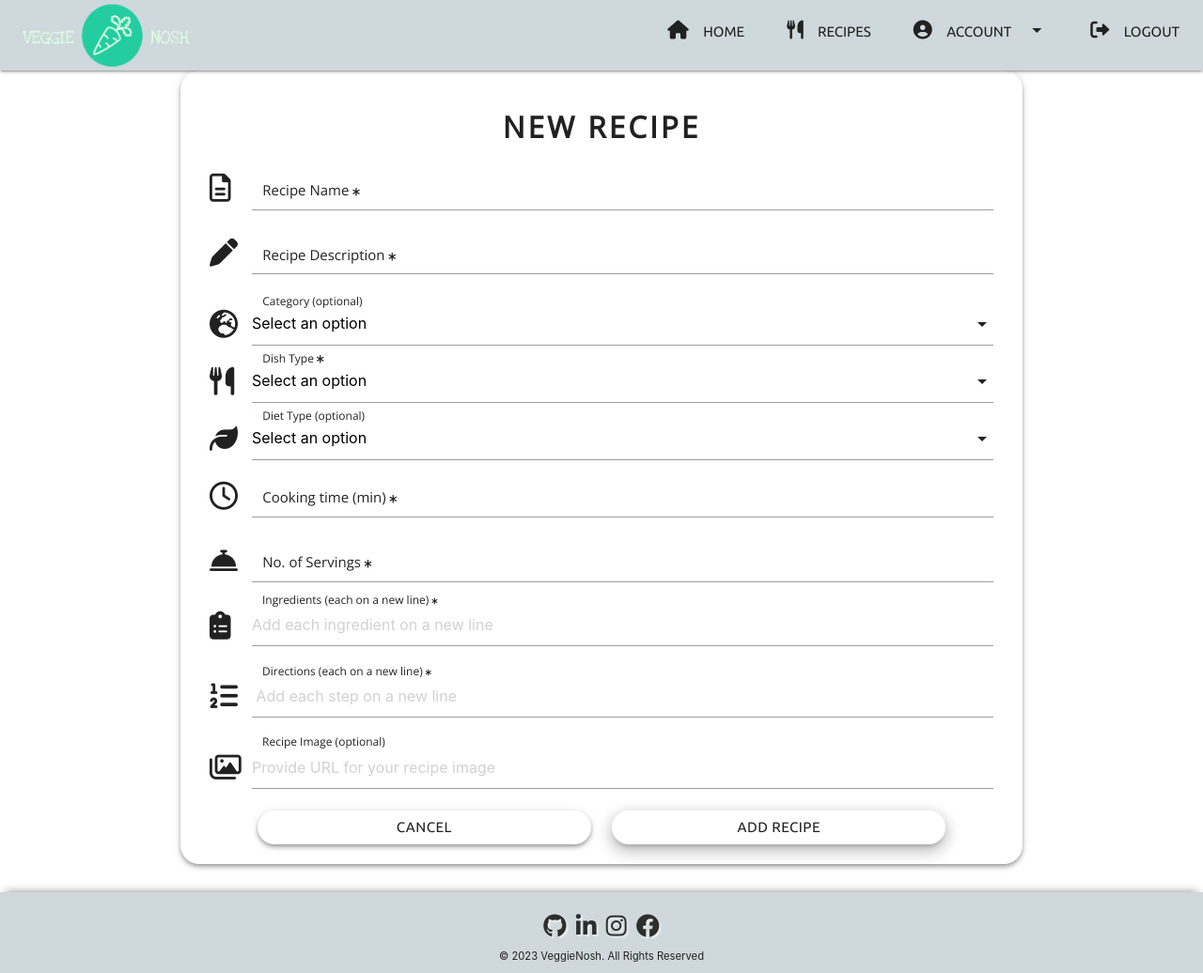
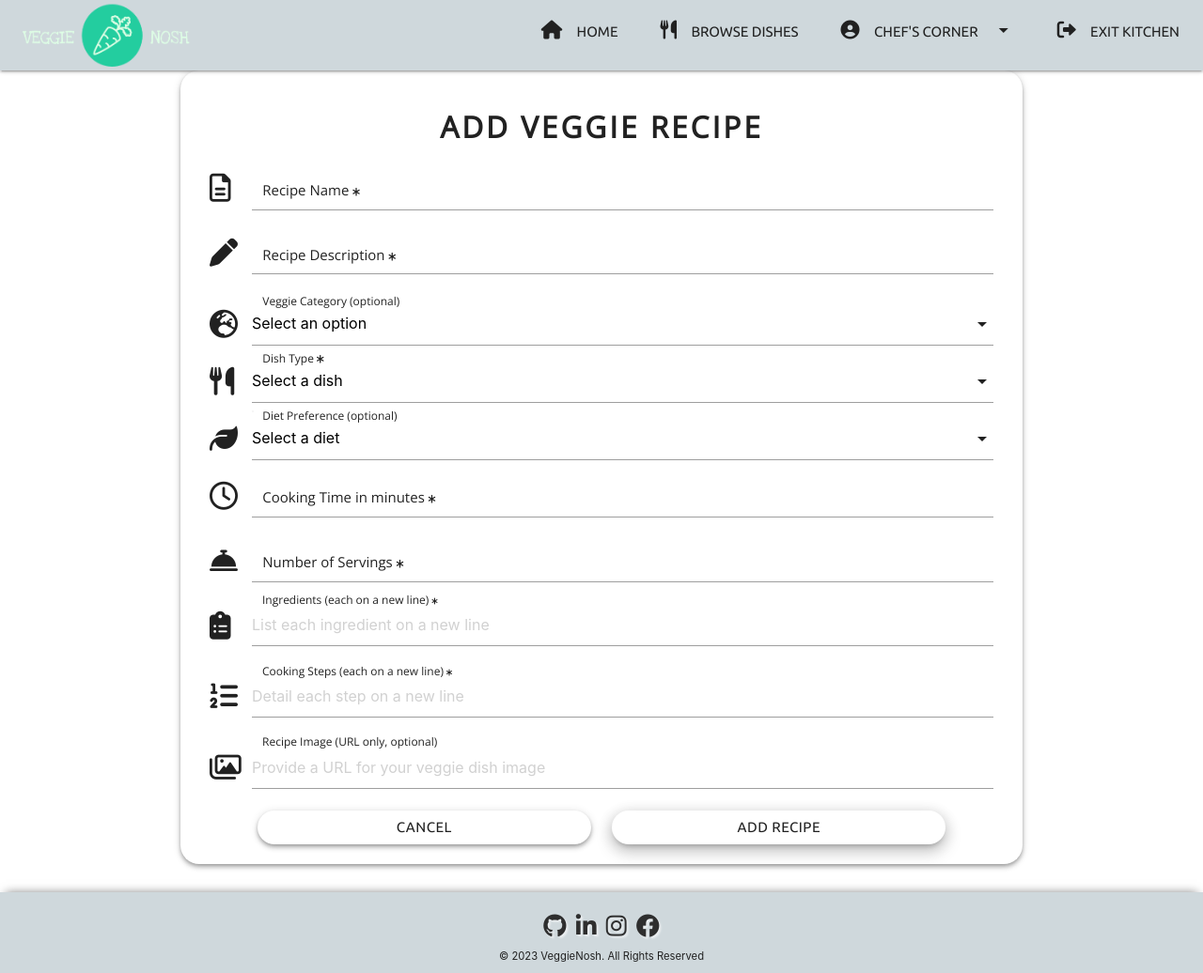
Before and after one commit to irebernardidev/VeggieNosh-MP3, a Flask app: page /add_recipe in a window 1280 px wide. Shown: the whole page at 94% size. Run offline with Flask 3, Linux system fonts and the light colour scheme; the visitor is signed in with stand-in values (Sample User, id 1); data that the repository does not hold is empty; some libraries are stand-ins or nearby versions.

Commit message:
Integrate avatars from ui-avatars.com, address null value issue in category/diet by setting to 'None', and refine string content across pages for better alignment with app theme.

```diff
--- a/veggienosh/routes.py
+++ b/veggienosh/routes.py
@@ -119,7 +119,7 @@ def insert_recipe():
             {"_id": ObjectId(author)},
             {"$push": {"user_recipes": insert_recipe_intoDB.inserted_id}}
         )
-        return redirect(url_for("home", recipe_id=insert_recipe_intoDB.inserted_id))
+        return redirect(url_for("single_recipe_info", recipe_id=insert_recipe_intoDB.inserted_id))
 
 # Edit Recipe Route
 @app.route("/edit_recipe/<recipe_id>")
--- a/veggienosh/static/css/style.css
+++ b/veggienosh/static/css/style.css
@@ -73,6 +73,10 @@ main {
 
 .margin-bottom-small{
     margin-bottom: 1rem;
+    }
+
+.margin-bottom-large{
+    margin-bottom: 2rem;
     }
 
 .container-95 {
@@ -370,9 +374,10 @@ nav ul a {
 }
 
 /* Account Settings*/
-.user-img{
+.user-avatar{
     width:250px;
     height:250px;
+    border-radius: 60px;
     }
 
 /* === BUTTON STYLES === */
@@ -434,9 +439,7 @@ nav ul a {
     background-color: var(--lighgreen);
     }
 
-    .buttons-change{
-        margin-bottom: 2rem;
-        }
+
         .button-coral{
         background-color: var(--coral);
         text-shadow: 1px 1px 1px var(--lightblack);
@@ -457,6 +460,10 @@ nav ul a {
     .btn-golden:focus{
     background-color: var(--yellow);
     }
+
+    .btn-change{
+        font-size: 11px;
+        }
 
     /*Errors*/
     .error-heading{
@@ -497,6 +504,9 @@ nav ul a {
     .unordered-list{
         text-align: left;
     }
+    .btn-change{
+        font-size: 14px;
+        }
 }
 
 /* Tablet size only */
--- a/veggienosh/templates/add_recipe.html
+++ b/veggienosh/templates/add_recipe.html
@@ -1,11 +1,11 @@
 {% extends 'base.html' %}
 
 {% block content %}
-<!-- Main Container for New Recipe -->
+<!-- Start of Main Section for VeggieNosh New Recipe -->
 <section class="container margin-top-large container-addrecipe z-depth-2">
-    <h1 class="uppercase center-align secondary-heading">New Recipe</h1>
+    <h1 class="uppercase center-align secondary-heading">Add Veggie Recipe</h1>
 
-    <!-- Form Start -->
+    <!-- Start of Veggie Recipe Form -->
     <form class="add-edit-form" autocomplete="off" method="POST" action="{{ url_for('insert_recipe') }}">
         {{ form.hidden_tag() }}
 
@@ -20,26 +20,26 @@
         <div class="input-field col s12">
             <i class="fas fa-pen prefix"></i>
             {{ form.recipe_description(id="recipe_description", class="validate materialize-textarea", minlength="20", maxlength="300") }}
-            <label for="recipe_description">Recipe Description  <i class="fas fa-asterisk asterisk"></i></label>
+            <label for="recipe_description">Recipe Description <i class="fas fa-asterisk asterisk"></i></label>
         </div>
 
-        <!-- Category Type Selection -->
+        <!-- Veggie Category Selection -->
         <div class="input-field col s12 m6 l4">
             <i class="fas fa-globe-europe prefix"></i>
             <select id="category_type" name="category_type">
-                <option value="null" selected>Select an option</option>
+                <option value="None" selected>Select an option</option>
                 {% for category in category_types %}
                     <option value="{{category.category_type}}">{{category.category_type}}</option>
                 {% endfor %}
             </select>
-            <label for="category_type">Category (optional)</label>
+            <label for="category_type">Veggie Category (optional)</label>
         </div>
 
         <!-- Dish Type Selection -->
         <div class="input-field col s12 m4">
             <i class="fas fa-utensils prefix"></i>
             <select id="dish_type" name="dish_type" class="validate" required>
-                <option value="null" selected>Select an option</option>
+                <option value="" disabled selected>Select a dish</option>
                 {% for dish in dish_types %}
                     <option value="{{dish.dish_type}}">{{dish.dish_type}}</option>
                 {% endfor %}
@@ -47,54 +47,54 @@
             <label for="dish_type">Dish Type <i class="fas fa-asterisk asterisk"></i></label>
         </div>
 
-        <!-- Diet Type Selection -->
+        <!-- Diet Preference Selection -->
         <div class="input-field col s12 m6 l4">
             <i class="fas fa-leaf prefix"></i>
             <select id="diet_type" name="diet_type">
-                <option value="None" selected>Select an option</option>
+                <option value="None" selected>Select a diet</option>
                 {% for diet in diet_types %}
                     <option value="{{diet.diet_type}}">{{diet.diet_type}}</option>
                 {% endfor %}
             </select>
-            <label for="diet_type">Diet Type (optional)</label>
+            <label for="diet_type">Diet Preference (optional)</label>
         </div>
 
         <!-- Cooking Time Input -->
         <div class="input-field col s12 m6">
             <i class="far fa-clock prefix"></i>
-            {{ form.cooking_time(type="number", class="validate", id="cooking_time")  }}
-            <label for="cooking_time">Cooking time (min)  <i class="fas fa-asterisk asterisk"></i></label>
+            {{ form.cooking_time(type="number", class="validate", id="cooking_time") }}
+            <label for="cooking_time">Cooking Time in minutes <i class="fas fa-asterisk asterisk"></i></label>
         </div>
 
         <!-- Servings Input -->
         <div class="input-field col s12 m6">
             <i class="fas fa-concierge-bell prefix"></i>
             {{ form.servings(type="number", class="validate", id="servings") }}
-            <label for="servings">No. of Servings  <i class="fas fa-asterisk asterisk"></i></label>
+            <label for="servings">Number of Servings <i class="fas fa-asterisk asterisk"></i></label>
         </div>
 
         <!-- Ingredients Textarea -->
         <div class="input-field col s12">
             <i class="fas fa-clipboard-list prefix"></i>
-            {{ form.ingredients(id="ingredients", placeholder="Add each ingredient on a new line", class="validate materialize-textarea") }}
+            {{ form.ingredients(id="ingredients", placeholder="List each ingredient on a new line", class="validate materialize-textarea") }}
             <label for="ingredients">Ingredients (each on a new line) <i class="fas fa-asterisk asterisk"></i></label>
         </div>
 
         <!-- Directions Textarea -->
         <div class="input-field col s12">
             <i class="fas fa-list-ol prefix"></i>
-            {{ form.recipe_directions(id="directions", placeholder=" Add each step on a new line", class="validate materialize-textarea") }}
-            <label for="directions">Directions (each on a new line) <i class="fas fa-asterisk asterisk"></i></label>
+            {{ form.recipe_directions(id="directions", placeholder="Detail each step on a new line", class="validate materialize-textarea") }}
+            <label for="directions">Cooking Steps (each on a new line) <i class="fas fa-asterisk asterisk"></i></label>
         </div>
 
-        <!-- Image Recipe Input -->
+        <!-- Recipe Image Input -->
         <div class="input-field col s12">
             <i class="far fa-images prefix"></i>
-            {{ form.image(id="recipe_image", placeholder="Provide URL for your recipe image", class="validate") }}
-            <label for="recipe_image">Recipe Image (optional)</label>
+            {{ form.image(id="recipe_image", placeholder="Provide a URL for your veggie dish image", class="validate") }}
+            <label for="recipe_image">Recipe Image (URL only, optional)</label>
         </div>
 
-        <!-- Error Messages Display -->
+        <!-- Displaying Error Messages -->
         <div>
             {% with messages = get_flashed_messages() %}
                 {% if messages %}
@@ -105,7 +105,7 @@
             {% endwith %}
         </div>
 
-        <!-- Cancel and Submit Buttons -->
+        <!-- Cancel and Submit Button Options -->
         <div class="row">
             <div class="col s6 right-align">
                 <a href="{{ url_for('home') }}" class="btn z-depth-2 btn-form btn-secondary waves-effect waves-light btn-main uppercase" name="action">Cancel</a>
@@ -116,7 +116,7 @@
         </div>
 
     </form>
-    <!-- Form End -->
+    <!-- End of Veggie Recipe Form -->
 
 </section>
 {% endblock %}
--- a/veggienosh/templates/includes/nav.html
+++ b/veggienosh/templates/includes/nav.html
@@ -1,10 +1,11 @@
-<!--Account Dropdown Structure -->
+<!-- Veggienosh Account Menu -->
 <ul id="Account" class="dropdown-content center-align">
-    <li><a href="{{ url_for('my_recipes', username = session.username) }}">My Recipes</a></li>
-    <li><a href="{{ url_for('add_recipe') }}">Add New Recipe</a></li>
+    <li><a href="{{ url_for('my_recipes', username = session.username) }}">My Veggie Recipes</a></li>
+    <li><a href="{{ url_for('add_recipe') }}">Whip Up New Recipe</a></li>
     <li class="divider"></li>
-    <li><a href="{{url_for('account_settings', username = session.username)}}">Settings</a></li>
+    <li><a href="{{url_for('account_settings', username = session.username)}}">Account Settings</a></li>
 </ul>
+
 <nav>
     <div class="nav-wrapper">
         <a href="{{ url_for('home') }}">
@@ -13,30 +14,31 @@
         <a href="#" data-target="mobile-demo" class="sidenav-trigger"><i class="material-icons navbar-icon">menu</i></a>
         <ul id="nav-mobile" class="right hide-on-med-and-down">
             <li><a href="{{url_for('home')}}" class="uppercase"><i class="fas fa-home navbar-icon"></i> Home</a></li>
-              <li><a href="{{url_for('all_recipes')}}" class="uppercase"><i class="fas fa-utensils navbar-icon"></i> Recipes</a></li>
+            <li><a href="{{url_for('all_recipes')}}" class="uppercase"><i class="fas fa-utensils navbar-icon"></i> Browse Dishes</a></li>
             {% if session.username %}
-              <li><a class="dropdown-trigger uppercase" href="{{ url_for('account_settings', username = session.username) }}" data-target="Account"><i class="fas fa-user-circle navbar-icon"></i> Account<i class="material-icons right">arrow_drop_down</i></a></li>
-              <li><a href="{{ url_for('logout') }}" class="uppercase"><i class="fas fa-sign-out-alt navbar-icon" ></i> Logout</a></li>
+            <li><a class="dropdown-trigger uppercase" href="{{ url_for('account_settings', username = session.username) }}" data-target="Account"><i class="fas fa-user-circle navbar-icon"></i> Chef's Corner<i class="material-icons right">arrow_drop_down</i></a></li>
+            <li><a href="{{ url_for('logout') }}" class="uppercase"><i class="fas fa-sign-out-alt navbar-icon"></i> Exit Kitchen</a></li>
             {% else %}
-              <li><a href="{{url_for('login')}}" class="uppercase"><i class="fas fa-sign-in-alt navbar-icon"></i> Login</a></li>
-              <li><a href="{{url_for('register')}}" class="uppercase"><i class="fas fa-user-plus navbar-icon"></i> Register</a></li>
+            <li><a href="{{url_for('login')}}" class="uppercase"><i class="fas fa-sign-in-alt navbar-icon"></i> Enter Kitchen</a></li>
+            <li><a href="{{url_for('register')}}" class="uppercase"><i class="fas fa-user-plus navbar-icon"></i> Join Veggienosh</a></li>
             {% endif %}
         </ul>
     </div>
 </nav>
-  <!--Mobile Collapse Button-->
+
+<!-- Veggienosh Mobile Menu -->
 <ul class="sidenav" id="mobile-demo">
-      <li><h1 class ="center-align mobile-navbar-heading">Veggienosh</h1></li>
+    <li><h1 class="center-align mobile-navbar-heading">Veggienosh</h1></li>
     <li><a href="{{url_for('home')}}" class="uppercase"><i class="fas fa-home"></i>Home</a></li>
-      <li><a href="{{url_for('all_recipes')}}" class="uppercase"><i class="fas fa-utensils"></i>Browse Recipes</a></li>
+    <li><a href="{{url_for('all_recipes')}}" class="uppercase"><i class="fas fa-utensils"></i>Browse Veggie Dishes</a></li>
     {% if session.username %}
-      <li><a href="{{ url_for('my_recipes',username = session.username) }}" class="uppercase"><i class="fas fa-user"></i> My Recipes</a></li>
-      <li><a href="{{ url_for('add_recipe') }}" class="uppercase"><i class="fas fa-plus-circle"></i>Add New Recipe</a></li>
+    <li><a href="{{ url_for('my_recipes',username = session.username) }}" class="uppercase"><i class="fas fa-user"></i> My Veggie Recipes</a></li>
+    <li><a href="{{ url_for('add_recipe') }}" class="uppercase"><i class="fas fa-plus-circle"></i>Whip Up New Recipe</a></li>
     <li class="divider"></li>
-      <li><a href="{{url_for('account_settings', username = session.username)}}" class="uppercase"><i class="fas fa-cog"></i>Settings</a></li>
-      <li><a href="{{ url_for('logout') }}" class="uppercase"><i class="fas fa-sign-out-alt" ></i> Logout</a></li>
+    <li><a href="{{url_for('account_settings', username = session.username)}}" class="uppercase"><i class="fas fa-cog"></i>Account Settings</a></li>
+    <li><a href="{{ url_for('logout') }}" class="uppercase"><i class="fas fa-sign-out-alt"></i> Exit Kitchen</a></li>
     {% else %}
-      <li><a href="{{url_for('login')}}" class="uppercase"><i class="fas fa-sign-in-alt"></i>Login</a></li>
-      <li><a href="{{url_for('register')}}" class="uppercase"><i class="fas fa-user-plus"></i>Register</a></li>
+    <li><a href="{{url_for('login')}}" class="uppercase"><i class="fas fa-sign-in-alt"></i>Enter Kitchen</a></li>
+    <li><a href="{{url_for('register')}}" class="uppercase"><i class="fas fa-user-plus"></i>Join Veggienosh</a></li>
     {% endif %}
 </ul>
--- a/veggienosh/templates/single_recipe_info.html
+++ b/veggienosh/templates/single_recipe_info.html
@@ -79,7 +79,7 @@
                     <div class="col s6">
                         <i class="fas fa-globe-europe recipe_icon"></i>
                         <h6>Category</h6>
-                        {% if selected_recipe.category_type == "null" %}
+                        {% if selected_recipe.category_type == "None" %}
                             <p class="paragraph-recipe">Not Specified</p>
                         {% else %}
                             <p class="paragraph-recipe">{{ selected_recipe.category_type }}</p>
@@ -101,7 +101,7 @@
                     <div class="col s6">
                         <i class="fas fa-leaf recipe_icon"></i>
                         <h6>Diet Preference</h6>
-                        {% if selected_recipe.diet_type == "null" %}
+                        {% if selected_recipe.diet_type == "None" %}
                             <p class="paragraph-recipe">Not Specified</p>
                         {% else %}
                             <p class="paragraph-recipe">{{ selected_recipe.diet_type }}</p>
```
Also changed, not shown: veggienosh/templates/account_settings.html (+5 -5 lines), veggienosh/templates/change_password.html (+4 -4 lines), veggienosh/templates/change_username.html (+4 -4 lines), veggienosh/templates/edit_recipe.html (+21 -21 lines), veggienosh/templates/includes/recipecards.html (+9 -1 lines). Lines whose indentation alone changed are shown as unchanged.
